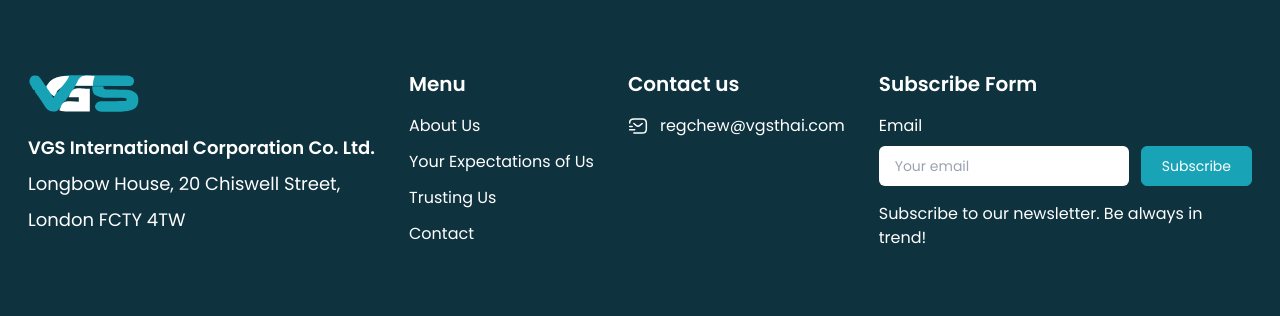
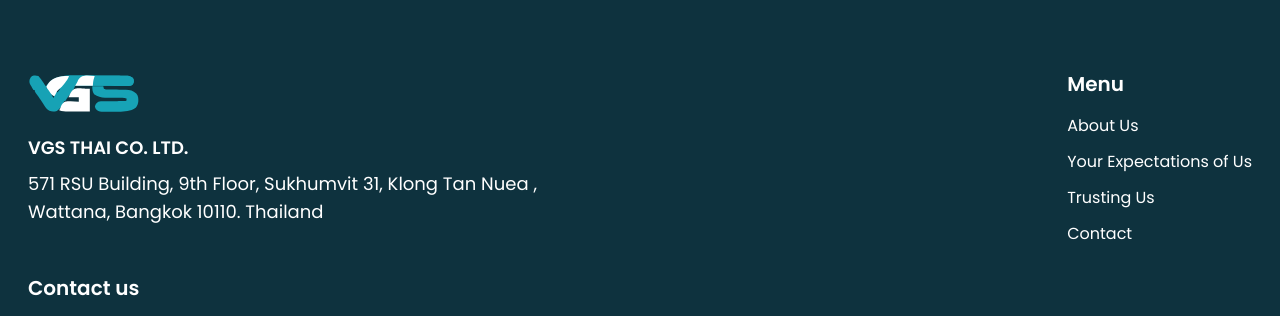
Before and after one commit to nahidbinwadood/vgs-solutions, a React (Vite) app: page /trusting-us in a window 1280 px wide. Shown: the part 1778-2094 px from the top of the page. Built offline with nearby package versions, Linux system fonts and the light colour scheme.

Commit message:
removed:submission form in footer, updated address ,updated img on trusting us page

```diff
--- a/src/Pages/Trusting Us/TrustingUs.jsx
+++ b/src/Pages/Trusting Us/TrustingUs.jsx
@@ -4,7 +4,7 @@
 const TrustingUs = () => {
   const trustingUsContent = [
     {
-      img: 'https://media.gettyimages.com/id/682482438/photo/young-design-team-in-an-informal-meeting.jpg?s=2048x2048&w=gi&k=20&c=8kC2xusJ-WiHJuQyE6-XKR877d29PfV-rKP-_Kp5tE0=',
+      img: 'https://media.istockphoto.com/id/1170045548/photo/businessman-people-shaking-hands-for-agreement-office-teamwork-and-cooperation-concept.jpg?s=612x612&w=0&k=20&c=9wT5-G1qU6EO2u9Lf0tZTk0BmRo2O5PLt0dIVQJbTCc=',
       description:
         "'We understand that trust is fundamental to a successful partnership, and we are committed to earning and maintaining that trust with our clients.'",
     },
--- a/src/Shared/Footer.jsx
+++ b/src/Shared/Footer.jsx
@@ -84,22 +84,16 @@
                 data-aos-duration={1300}
                 className="md:text-lg font-semibold"
               >
-                VGS International Corporation Co. Ltd.
+                VGS THAI CO. LTD.
               </p>
               <p
                 data-aos="fade-right"
                 data-aos-duration={1400}
-                className="md:text-lg"
+                className="md:text-lg w-full md:w-2/3"
               >
-                Longbow House, 20 Chiswell Street,
+                571 RSU Building, 9th Floor, Sukhumvit 31, Klong Tan Nuea , Wattana, Bangkok 10110. Thailand
               </p>
-              <p
-                data-aos="fade-right"
-                data-aos-duration={1500}
-                className="md:text-lg"
-              >
-                London FCTY 4TW
-              </p>
+
             </address>
           </div>
 
@@ -152,61 +146,8 @@
             </div>
           </div>
 
-          {/* Subscribe Form */}
-          <div>
-            <h3
-              data-aos="fade-left"
-              data-aos-duration={1200}
-              className="md:text-xl font-semibold mb-3 md:mb-4"
-            >
-              Subscribe Form
-            </h3>
-            <form
-              data-aos="fade-left"
-              data-aos-duration={1400}
-              action="#"
-              method="POST"
-              aria-label="Newsletter Subscription"
-            >
-              <label
-                data-aos="fade-left"
-                data-aos-duration={1300}
-                htmlFor="email"
-                className="text-sm md:text-base"
-              >
-                Email
-              </label>
-              <div className="flex flex-wrap md:flex-row md:items-center gap-3 mt-2">
-                <div className="flex items-center overflow-hidden">
-                  <input
-                    className="rounded-md py-2 h-10 w-full md:w-[250px] focus:outline-none px-4 text-black text-sm"
-                    type="email"
-                    name="email"
-                    id="email"
-                    placeholder="Your email"
-                    aria-label="Enter your email"
-                  />
-                </div>
-                <button
-                  type="submit"
-                  className="bg-primaryColor flex items-center justify-center h-10 border text-sm border-primaryColor hover:bg-transparent hover:border-white duration-500 transition px-5 text-white rounded-md w-fit"
-                  aria-label="Subscribe to newsletter"
-                >
-                  Subscribe
-                </button>
-              </div>
-            </form>
-            <div className="py-3 md:py-4">
-              <p
-                data-aos="fade-left"
-                data-aos-duration={1500}
-                className="leading-[1.6] text-sm md:text-base"
-              >
-                Subscribe to our newsletter. Be always in{' '}
-                <br className="hidden md:block" /> trend!
-              </p>
-            </div>
-          </div>
+
+
         </div>
 
         {/* Copyright */}
```
